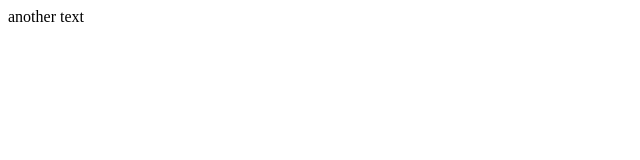
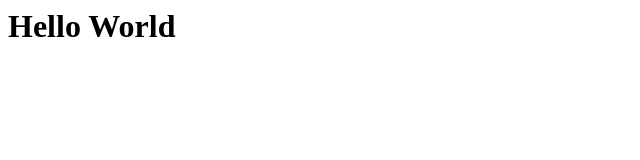
Before and after one commit to in-skp/git-basics, a plain HTML site: page index.html in a window 1280 px wide. Shown: the whole page, without its empty margins (0-640 px from the left). Drawn offline with Linux system fonts and the light colour scheme.

Commit message:
index code change

```diff
--- a/index.html
+++ b/index.html
@@ -1 +1,8 @@
-<p>another text</p>
+<html>
+    <head>
+        <title>My first page</title>
+    </head>
+    <body>
+        <h1>Hello World</h1>
+    </body>
+</html>
```
